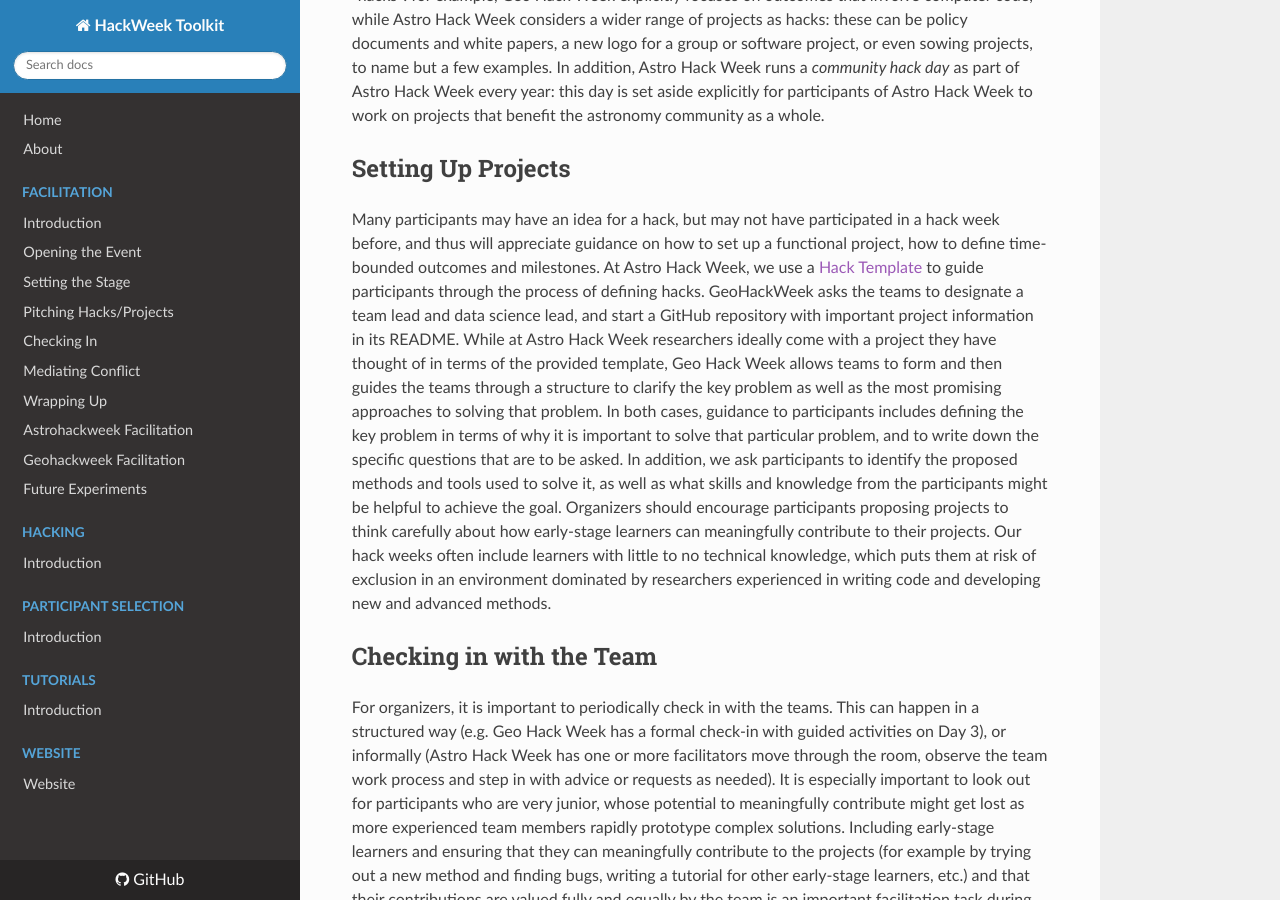
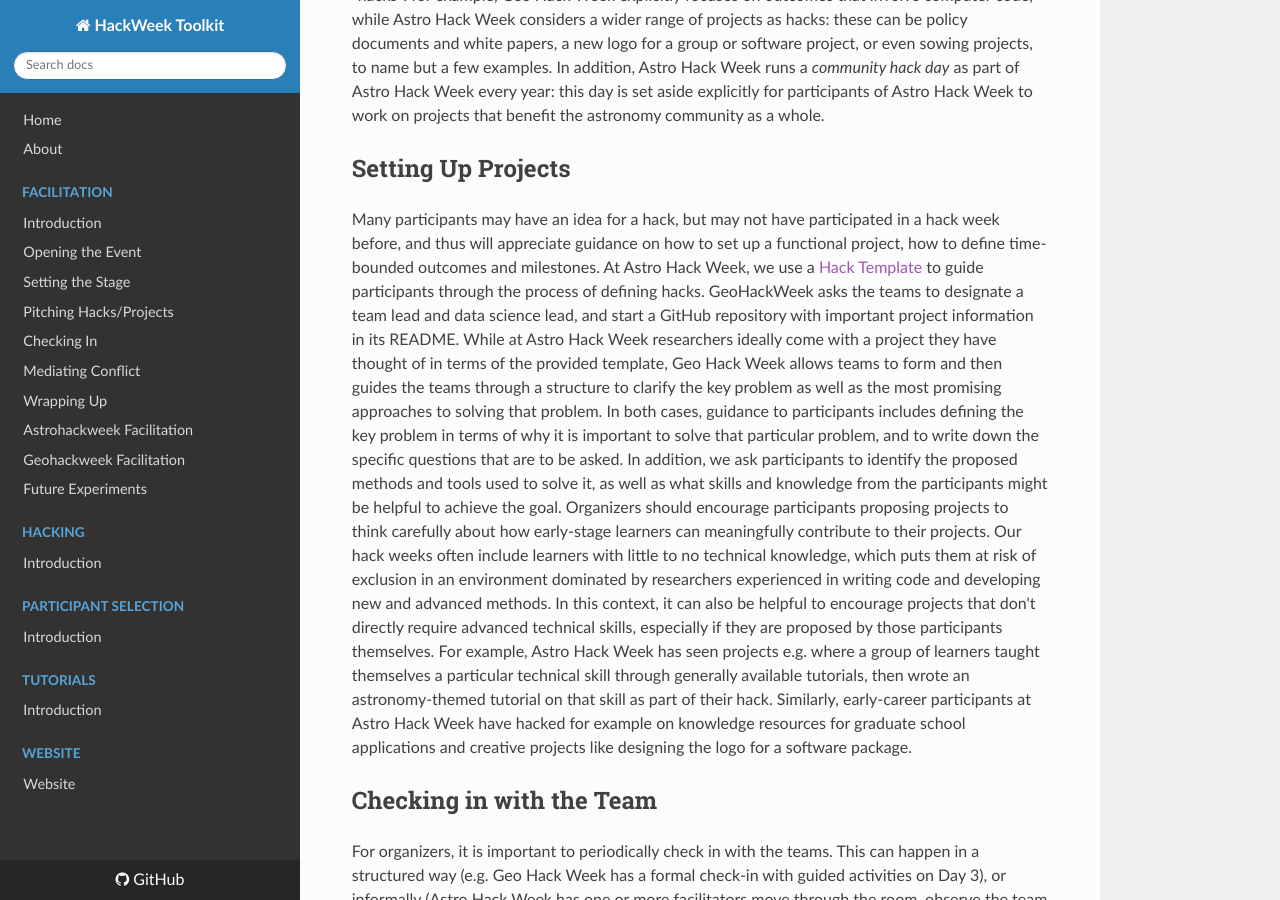
Before and after one commit to uwescience/HackWeek-Toolkit, an MkDocs documentation site: the page built from docs/Hacking/Hacks-Intro.md, in a window 1280 px wide and 900 px high, scrolled down 1728 px. Built offline with MkDocs 1.6.1, drawn with Linux system fonts in a browser that asks for light colours; nearby versions of some CDN libraries.

Commit message:
More stuff about learners

```diff
--- a/docs/Hacking/Hacks-Intro.md
+++ b/docs/Hacking/Hacks-Intro.md
@@ -84,6 +84,12 @@
 can meaningfully contribute to their projects. Our hack weeks often include learners with little to no technical
 knowledge, which puts them at risk of exclusion in an environment dominated by researchers experienced in writing
 code and developing new and advanced methods.
+In this context, it can also be helpful to encourage projects that don't directly require advanced technical
+skills, especially if they are proposed by those participants themselves. For example, Astro Hack Week has
+seen projects e.g. where a group of learners taught themselves a particular technical skill through generally
+available tutorials, then wrote an astronomy-themed tutorial on that skill as part of their hack. Similarly,
+early-career participants at Astro Hack Week have hacked for example on knowledge resources for graduate school
+applications and creative projects like designing the logo for a software package.
 
 ## Checking in with the Team
 
```
